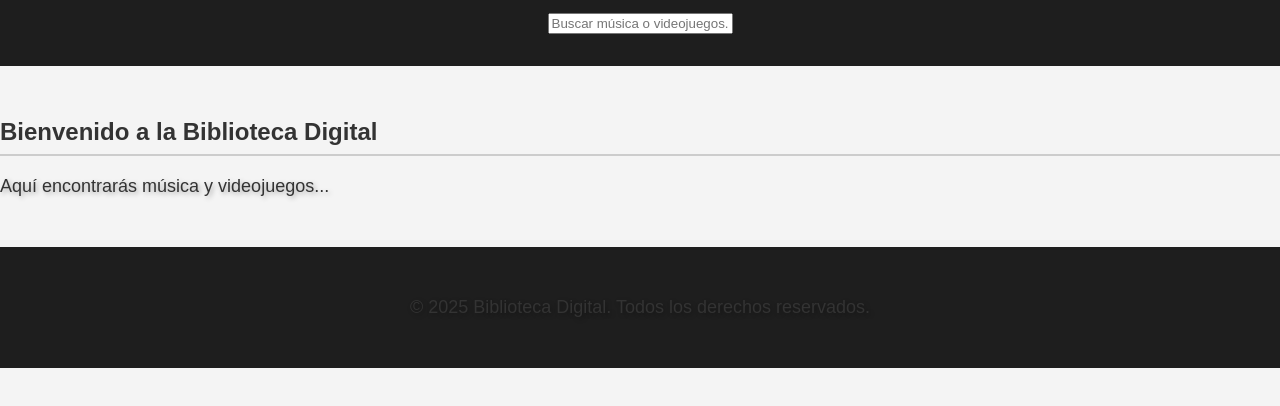
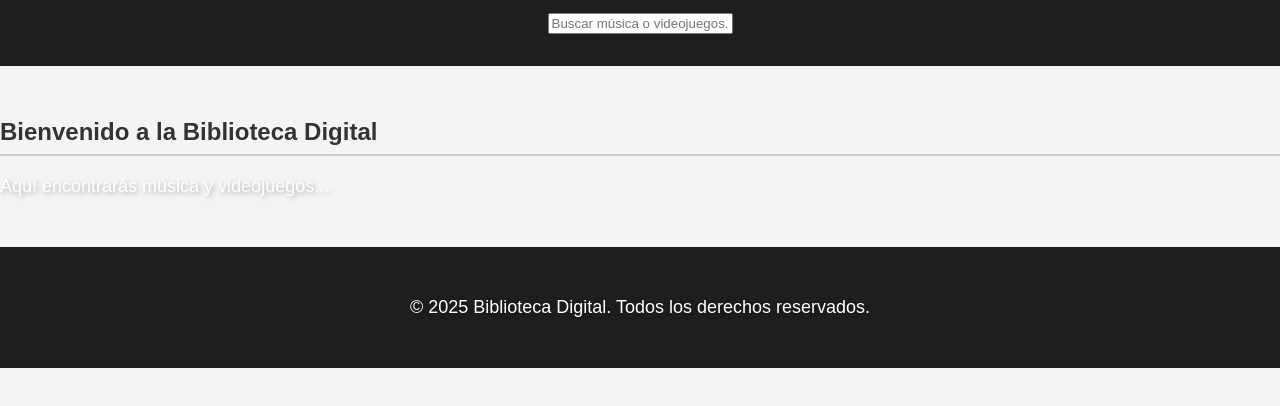
Before and after one commit to Jhon14lp/Jhon14lp.github.io, a plain HTML site: page index.html in a window 1280 px wide. Shown: the part 106-512 px from the top of the page. Drawn offline with Linux system fonts and the light colour scheme.

Commit message:
mod <p> en css

```diff
--- a/html/css/index.css
+++ b/html/css/index.css
@@ -70,7 +70,7 @@ footer {
 }
 p {
   font-size: 18px;
-  color: #333;
+  color: #ffffff;
   text-shadow: 2px 2px 5px rgba(0, 0, 0, 0.3);
 }
 .buscador {
```
